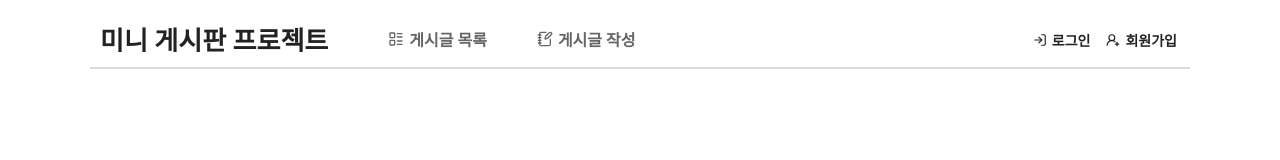
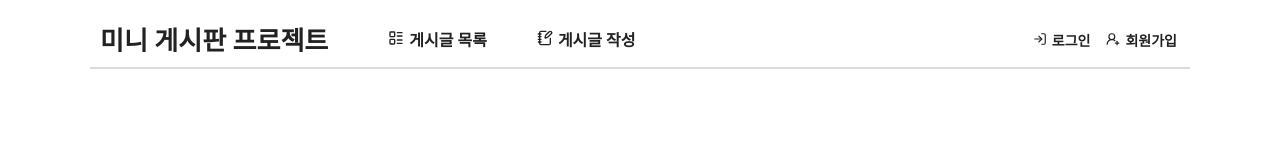
Before and after one commit to elin-sunhye/korea_chat_gpt, a React (Create React App) app in the folder korit_gpt_react/: page / in a window 1280 px wide. Shown: the top 160 px of the page. Built offline with nearby package versions, Linux system fonts and the light colour scheme.

Commit message:
html tag 수정

```diff
--- a/korit_gpt_react/src/components/MainHeader/MainHeader.jsx
+++ b/korit_gpt_react/src/components/MainHeader/MainHeader.jsx
@@ -17,34 +17,34 @@ export default function MainHeader() {
           <h1>미니 게시판 프로젝트</h1>
         </Link>
         <ul>
+          <li>
             <Link to={'/list'}>
-            <li>
               <LuLayoutList />
               게시글 목록
+            </Link>
           </li>
-          </Link>
+          <li>
             <Link to={'/write'}>
-            <li>
               <LuNotebookPen />
               게시글 작성
+            </Link>
           </li>
-          </Link>
         </ul>
       </div>
       <div css={s.rightContainer}>
         <ul>
+          <li>
             <Link to={'/signin'}>
-            <li>
               <LuLogIn />
               로그인
+            </Link>
           </li>
-          </Link>
+          <li>
             <Link to={'/signup'}>
-            <li>
               <LuUserRoundPlus />
               회원가입
+            </Link>
           </li>
-          </Link>
         </ul>
       </div>
     </div>
```
Lines whose indentation alone changed are shown as unchanged.
